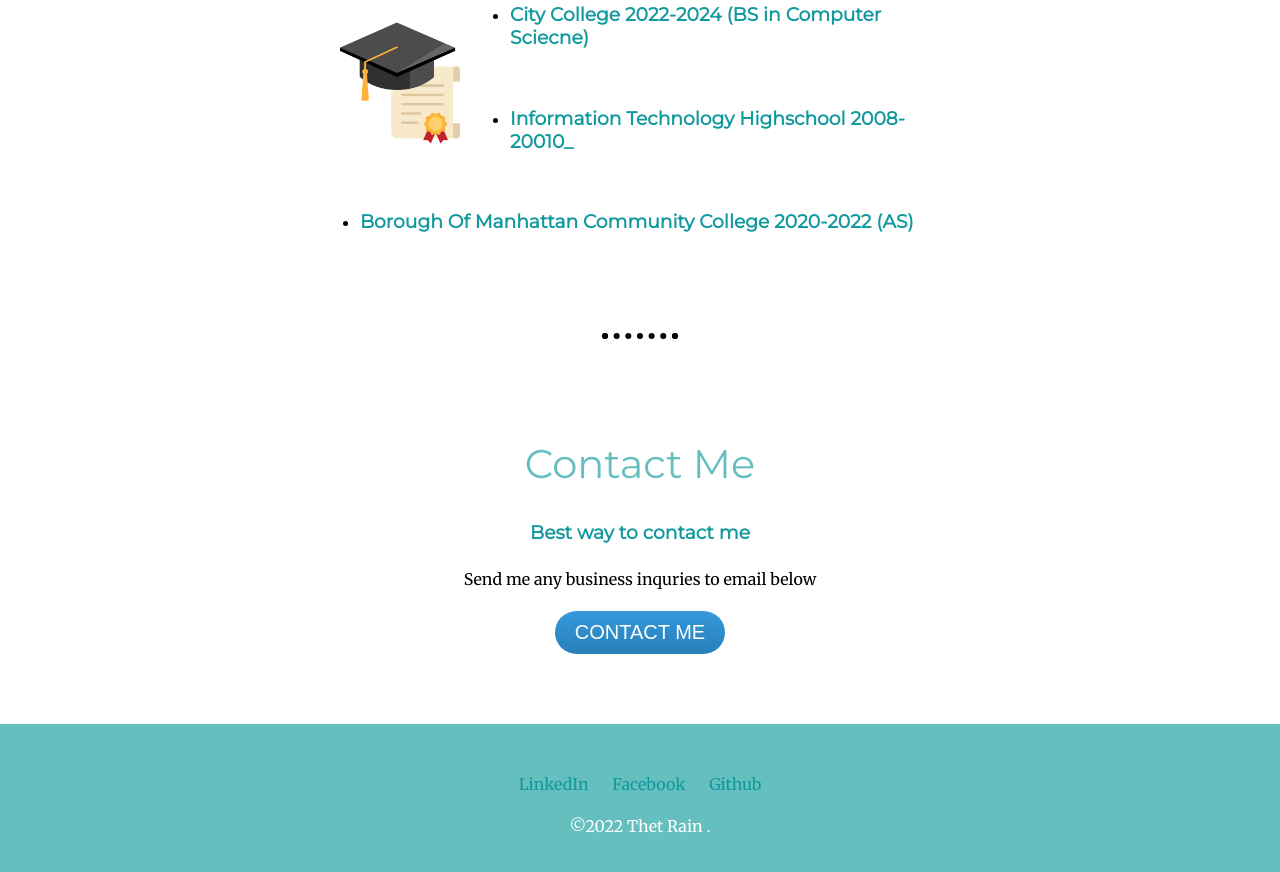
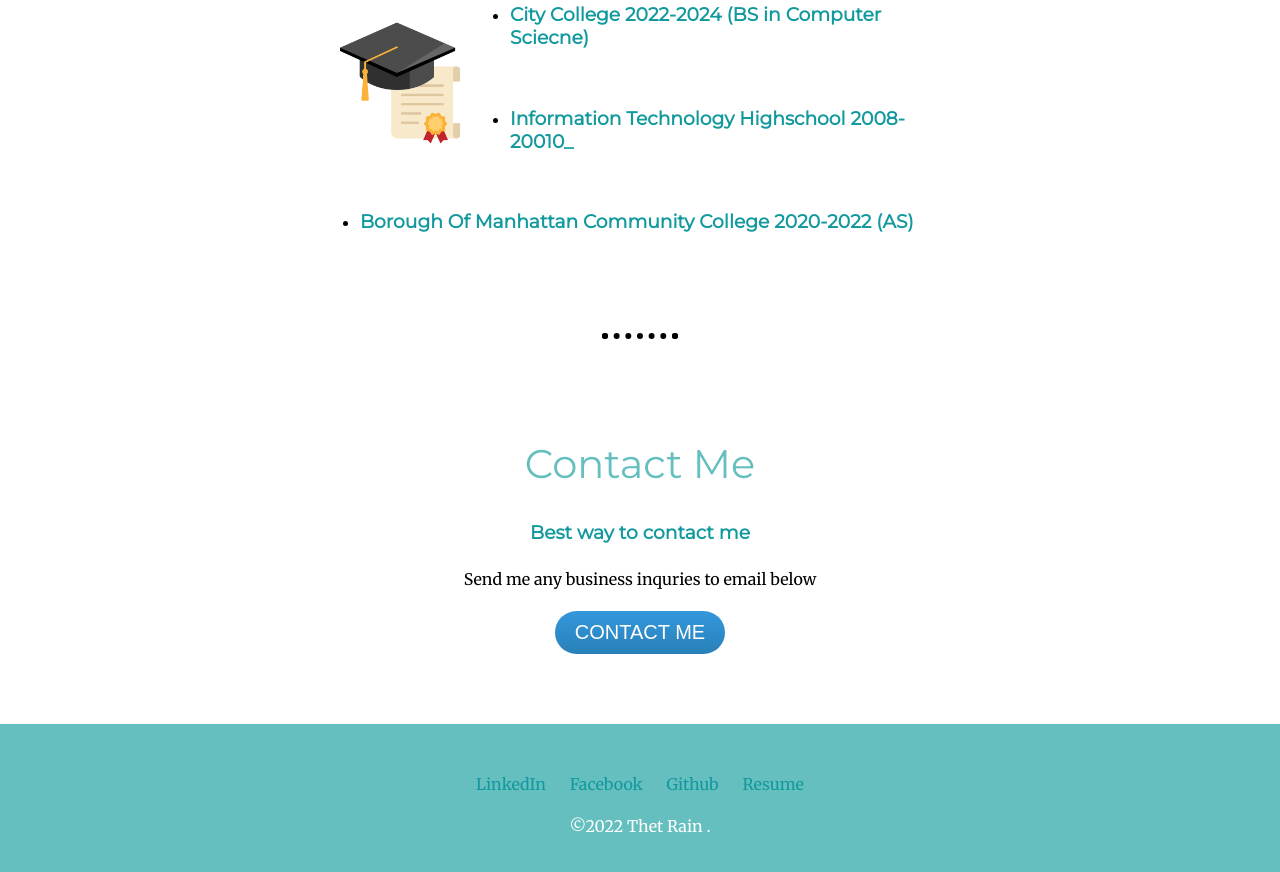
Before and after one commit to Thet-Rain/rain-portfolio, a plain HTML site: page index.html in a window 1280 px wide. Shown: the part 4899-5771 px from the top of the page. Drawn offline with Linux system fonts and the light colour scheme.

Commit message:
added resume footer

```diff
--- a/index.html
+++ b/index.html
@@ -159,6 +159,7 @@
       <a class="footer-link" href="https://www.linkedin.com/in/thetrain/">LinkedIn</a>
       <a class="footer-link" href="https://www.facebook.com/hein.thanlwin">Facebook</a>
       <a class="footer-link" href="https://github.com/Thet-Rain">Github</a>
+      <a class="footer-link" href="pdf/resume2022.pdf">Resume</a>
       <p class="copyright">©2022 Thet Rain .</p>
     </div>
 
```
Also changed, not shown: 1 other file.
